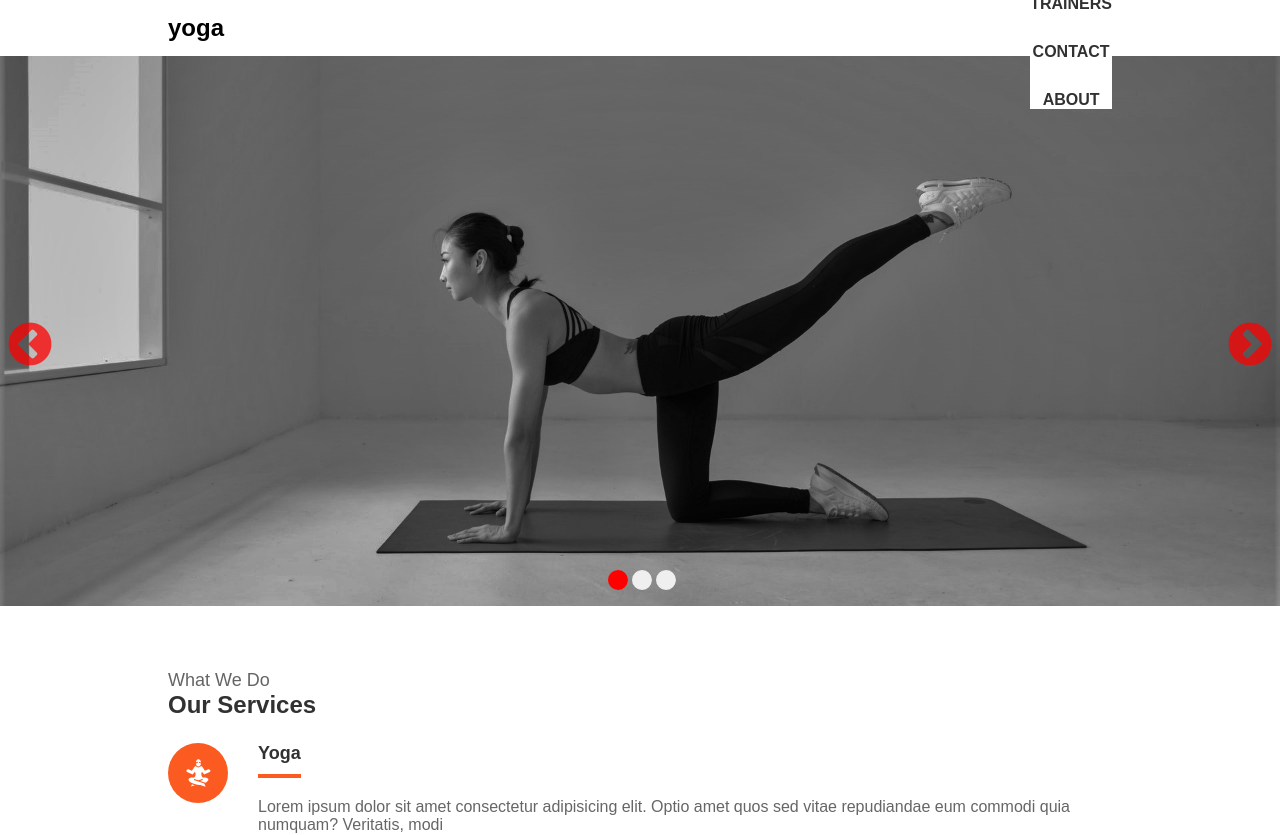
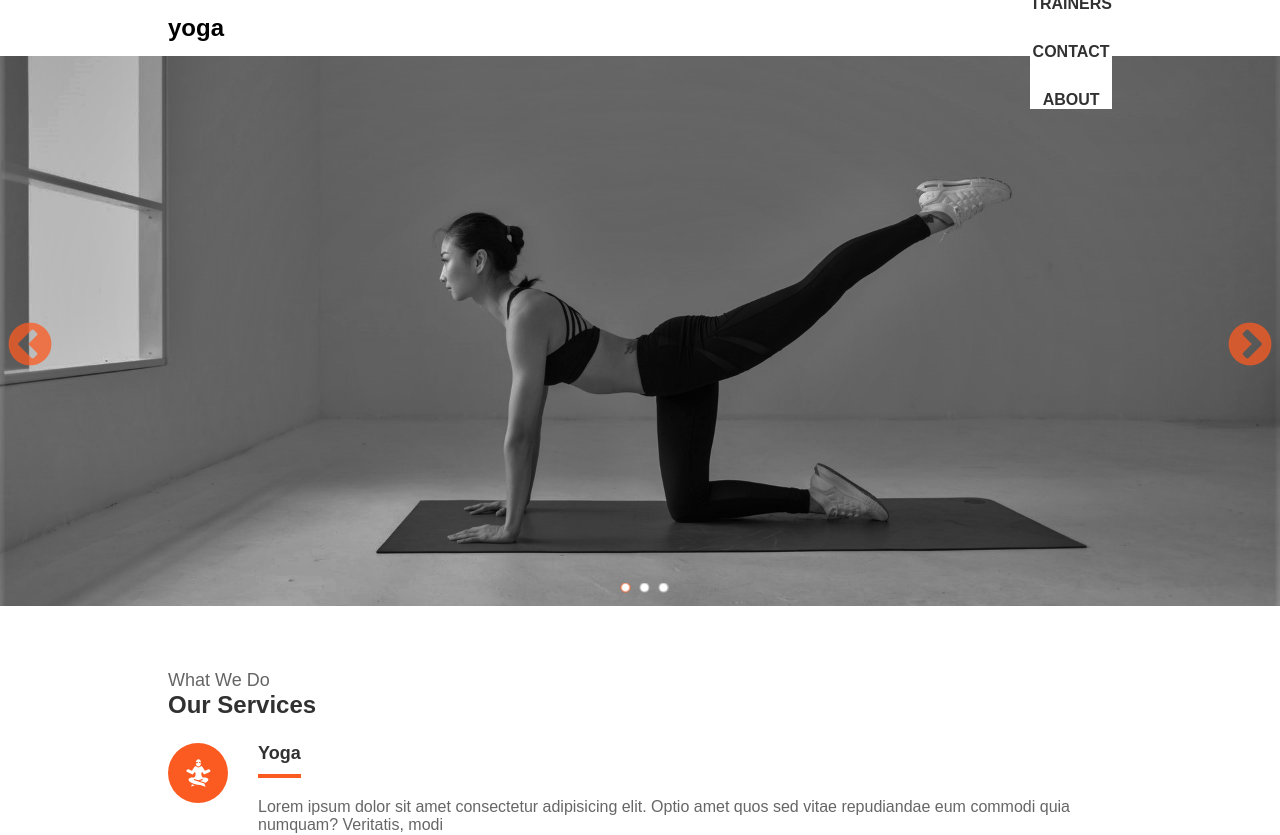
Before and after one commit to Tcodingg/yoga, a React (Create React App) app: page / in a window 1280 px wide. Shown: the top 835 px of the page. Built offline with nearby package versions, Linux system fonts and the light colour scheme.

Commit message:
chang the dot slides color to primary

```diff
--- a/src/components/Slides/Slides.css
+++ b/src/components/Slides/Slides.css
@@ -21,7 +21,7 @@
 
 .react-slick-parent .slick-prev:before,
 .slick-next:before {
-   color: red;
+   color: var(--primary-color);
    font-size: 50px;
    display: flex;
    justify-content: center;
@@ -72,14 +72,16 @@
 
 .dotsClass button {
    border-radius: 50%;
-   height: 20px;
-   width: 20px;
+   height: 10px;
+   width: 10px;
    outline: none;
    border: none;
    font-size: 0;
+   background-color: white;
+   border: 1px solid rgba(0, 0, 0, 0.308);
 }
 .dotsClass .slick-active button {
-   background: red;
+   border: 1px solid var(--primary-color);
 }
 .dotsClass button:hover {
    cursor: pointer;
```
